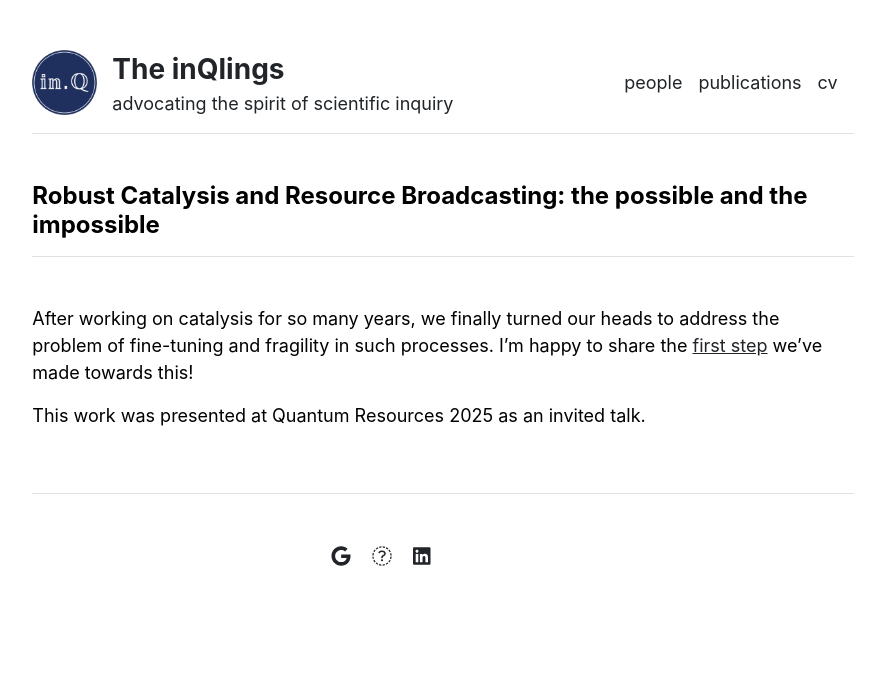
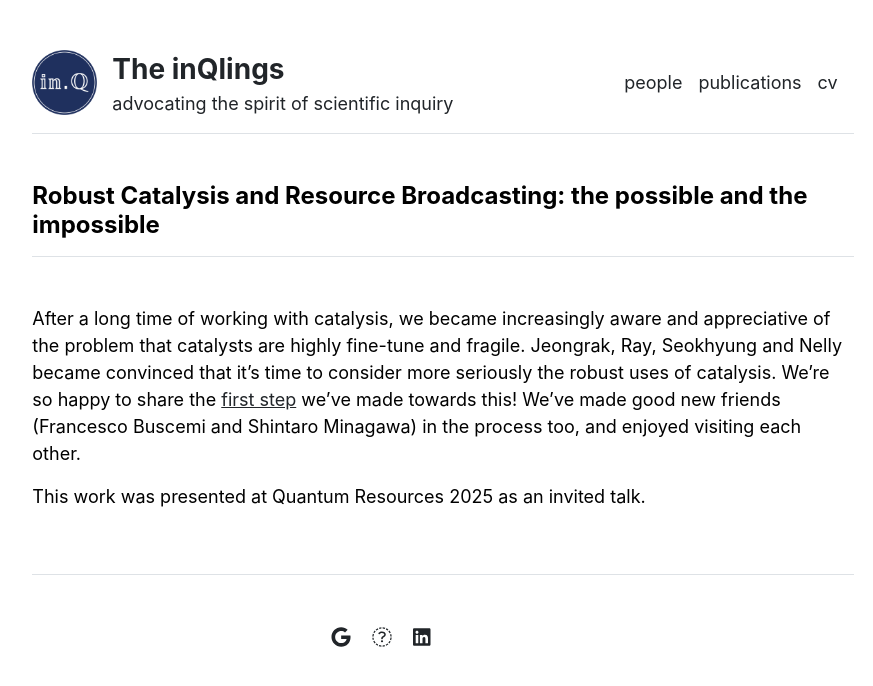
Before and after one commit to nelly-ng/nelly-ng.github.io, a Jekyll site: the page built from _posts/2025-03-17-robust.md, in a window 1280 px wide. Shown: the top 686 px of the page, without its empty margins (197-1070 px from the left). Built offline with Jekyll 4.4.1, drawn with Linux system fonts in a browser that asks for light colours.

Commit message:
Update 2025-03-17-robust.md

```diff
--- a/_posts/2025-03-17-robust.md
+++ b/_posts/2025-03-17-robust.md
@@ -3,6 +3,6 @@ layout: post
 title: "Robust Catalysis and Resource Broadcasting: the possible and the impossible"
 ---
 
-After working on catalysis for so many years, we finally turned our heads to address the problem of fine-tuning and fragility in such processes. I'm happy to share the [first step](https://arxiv.org/abs/2412.06900) we've made towards this!
+After a long time of working with catalysis, we became increasingly aware and appreciative of the problem that catalysts are highly fine-tune and fragile. Jeongrak, Ray, Seokhyung and Nelly became convinced that it's time to consider more seriously the robust uses of catalysis. We're so happy to share the [first step](https://arxiv.org/abs/2412.06900) we've made towards this! We've made good new friends (Francesco Buscemi and Shintaro Minagawa) in the process too, and enjoyed visiting each other.
 
 This work was presented at Quantum Resources 2025 as an invited talk.
```
